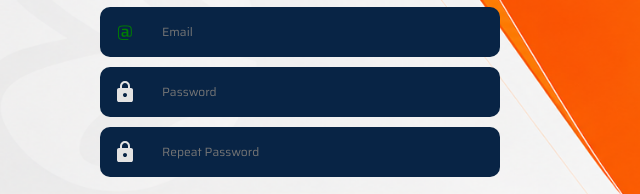
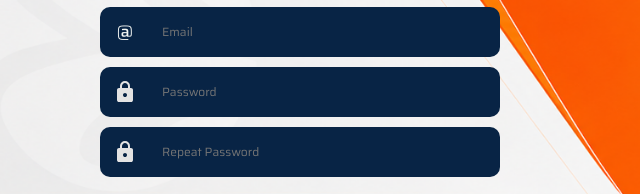
Before and after one commit to jankovnikola22-ctrl/euroleague-web, a website: page index.html in a window 1280 px wide. Shown: the part 290-484 px from the top of the page, 0-640 px from the left. Drawn offline with Linux system fonts and the light colour scheme.

Commit message:
Chabge color of @ at login page

```diff
--- a/css/style.css
+++ b/css/style.css
@@ -71,7 +71,7 @@ form label {
     width: 50px;
     background-color: var(--accent-color);
     fill: var(--base-color);
-    color: green;
+    color: rgb(244, 247, 244);
     border-radius: 10px 0  0 10px;
     display: flex;
     justify-content: center;
```
